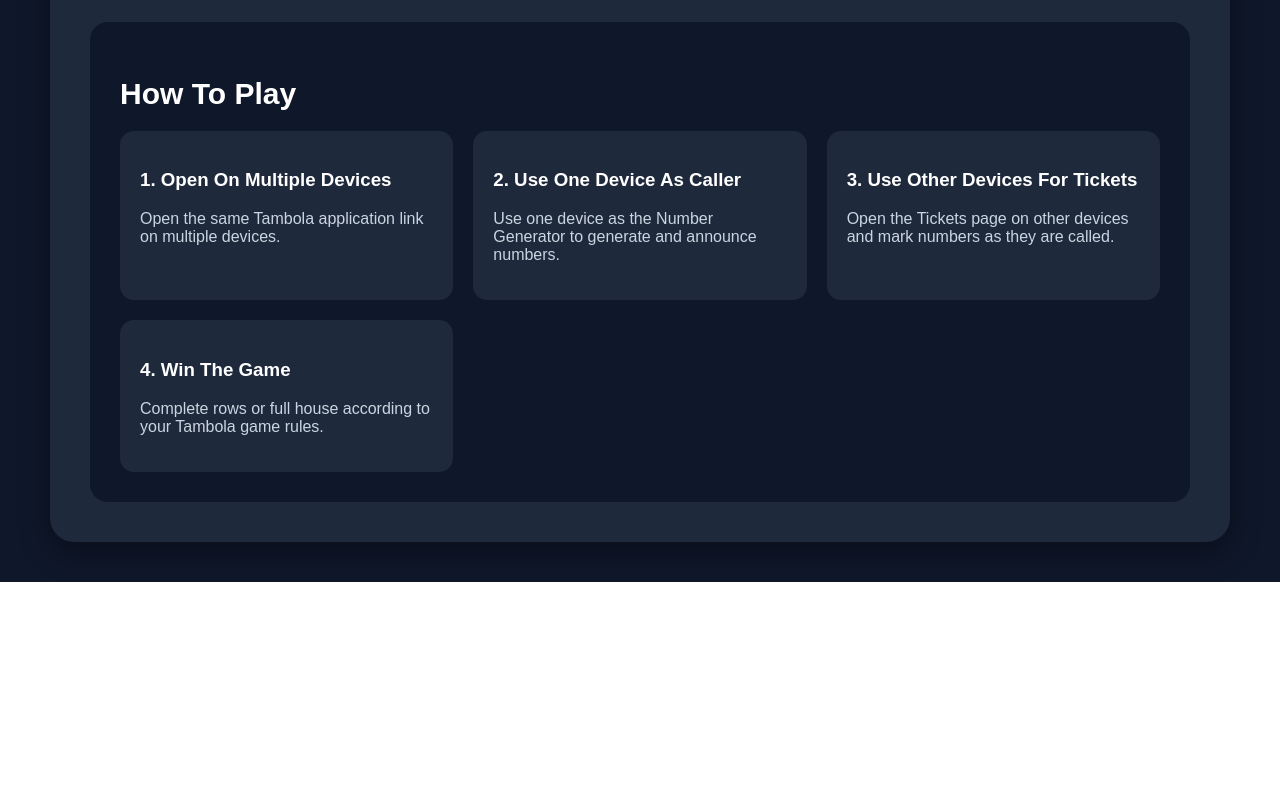
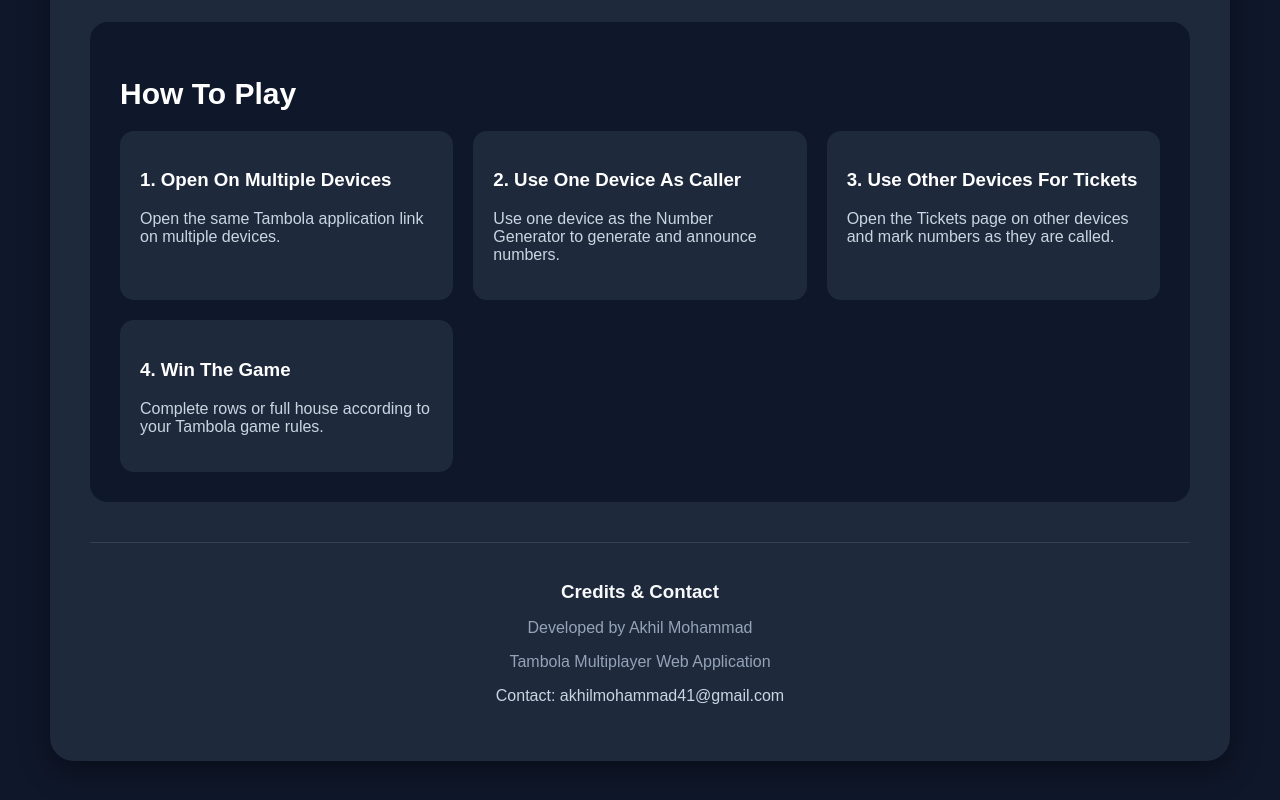
Before and after one commit to Akhil-Mohammad/Housie-Tambola-number-generator, a React (Vite) app: page / in a window 1280 px wide. Shown: the part 310-1110 px from the top of the page. Before the commit the page ends 892 px from the top, so only its background shows below. Built offline with nearby package versions, Linux system fonts and the light colour scheme.

Commit message:
Fixed the audio issue

```diff
--- a/src/components/Home.jsx
+++ b/src/components/Home.jsx
@@ -1,4 +1,3 @@
-
 import { useNavigate } from "react-router-dom";
 
 export default function Home() {
@@ -137,6 +136,7 @@ export default function Home() {
               }}
             >
               <h3>1. Open On Multiple Devices</h3>
+
               <p style={{ color: "#cbd5e1" }}>
                 Open the same Tambola application link on multiple devices.
               </p>
@@ -150,6 +150,7 @@ export default function Home() {
               }}
             >
               <h3>2. Use One Device As Caller</h3>
+
               <p style={{ color: "#cbd5e1" }}>
                 Use one device as the Number Generator to generate and announce numbers.
               </p>
@@ -163,6 +164,7 @@ export default function Home() {
               }}
             >
               <h3>3. Use Other Devices For Tickets</h3>
+
               <p style={{ color: "#cbd5e1" }}>
                 Open the Tickets page on other devices and mark numbers as they are called.
               </p>
@@ -176,12 +178,58 @@ export default function Home() {
               }}
             >
               <h3>4. Win The Game</h3>
+
               <p style={{ color: "#cbd5e1" }}>
                 Complete rows or full house according to your Tambola game rules.
               </p>
             </div>
           </div>
         </div>
+
+        {/* FOOTER */}
+        <div
+          style={{
+            marginTop: "40px",
+            paddingTop: "20px",
+            borderTop: "1px solid #334155",
+            textAlign: "center",
+          }}
+        >
+          <h3
+            style={{
+              marginBottom: "10px",
+              color: "#f8fafc",
+            }}
+          >
+            Credits & Contact
+          </h3>
+
+          <p
+            style={{
+              color: "#94a3b8",
+              marginBottom: "8px",
+            }}
+          >
+            Developed by Akhil Mohammad
+          </p>
+
+          <p
+            style={{
+              color: "#94a3b8",
+              marginBottom: "8px",
+            }}
+          >
+            Tambola Multiplayer Web Application
+          </p>
+
+          <p
+            style={{
+              color: "#cbd5e1",
+            }}
+          >
+            Contact: akhilmohammad41@gmail.com
+          </p>
+        </div>
       </div>
     </div>
   );
--- a/src/components/NumberGenerator.jsx
+++ b/src/components/NumberGenerator.jsx
@@ -41,43 +41,90 @@ export default function NumberGenerator() {
   const lastFive = generated.slice(-5).reverse();
 
  const speakNumber = (num) => {
+
   if (!soundOn) return;
 
+  // Stop previous speech
+  window.speechSynthesis.cancel();
+
+  let speechText = "";
+
+  // For single digit numbers
+  if (num >= 1 && num <= 9) {
+
+    const words = [
+      "",
+      "one",
+      "two",
+      "three",
+      "four",
+      "five",
+      "six",
+      "seven",
+      "eight",
+      "nine",
+    ];
+
+    speechText = `number ${words[num]}`;
+
+  } else {
+
+    // For 10 - 90
     const digits = num
       .toString()
       .split("")
       .join(" ");
 
-  const speechText = `${digits} ... ${num}`;
+    speechText = `${digits} ... ${num}`;
+  }
 
-  const msg = new SpeechSynthesisUtterance(speechText);
+  const msg = new SpeechSynthesisUtterance(
+    speechText
+  );
 
   msg.rate = 0.75;
+
   msg.pitch = 1;
 
-  const voices = window.speechSynthesis.getVoices();
+  const voices =
+    window.speechSynthesis.getVoices();
 
   msg.voice =
     voices.find((v) => v.lang === "en-IN") ||
-    voices.find((v) => v.lang.startsWith("en")) ||
+    voices.find((v) =>
+      v.lang.startsWith("en")
+    ) ||
     voices[0];
-
-  window.speechSynthesis.cancel();
 
   window.speechSynthesis.speak(msg);
 };
 
+
   const generateNumber = () => {
-    if (generated.length >= 90) return;
 
-    const remaining = numbers.filter((n) => !generated.includes(n));
+  setGenerated((prev) => {
+
+    if (prev.length >= 90) return prev;
+
+    const remaining = numbers.filter(
+      (n) => !prev.includes(n)
+    );
+
+    if (remaining.length === 0) return prev;
+
     const next =
-      remaining[Math.floor(Math.random() * remaining.length)];
+      remaining[
+        Math.floor(
+          Math.random() * remaining.length
+        )
+      ];
 
-    setGenerated((prev) => [...prev, next]);
     setCurrent(next);
 
-    setTimeout(() => speakNumber(next), 300);
+    speakNumber(next);
+
+    return [...prev, next];
+  });
 };
 
   const startAutoPlay = () => {
```
Lines whose indentation alone changed are shown as unchanged.
